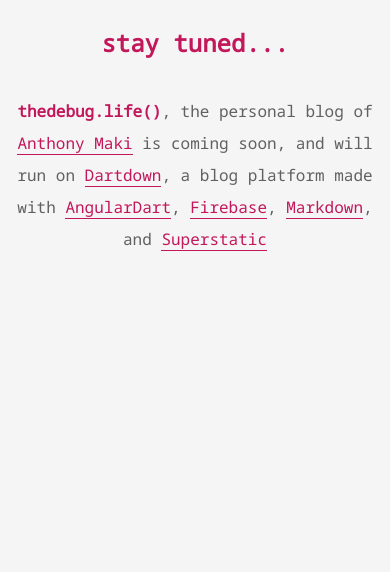
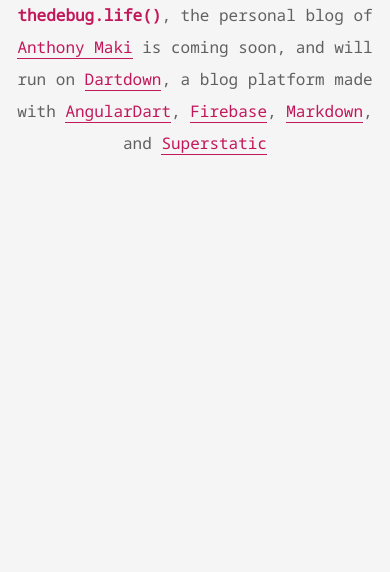
Before and after one commit to 4cm4k1/thedebug.life, a website: page public/index.html in a window 390 px wide. Shown: the part 272-844 px from the top of the page. Drawn offline with Linux system fonts and the light colour scheme.

Commit message:
Adjust body margin for mobile

```diff
--- a/public/index.html
+++ b/public/index.html
@@ -99,7 +99,7 @@
         display: flex;
         flex-direction: column;
         font-family: 'Noto Sans Mono', 'Noto Mono', 'Roboto Mono', Inconsolata, Monaco, Courier, monospace;
-        margin: 12rem auto;
+        margin: 6rem auto;
         max-width: 60rem;
         text-align: center;
       }
```
